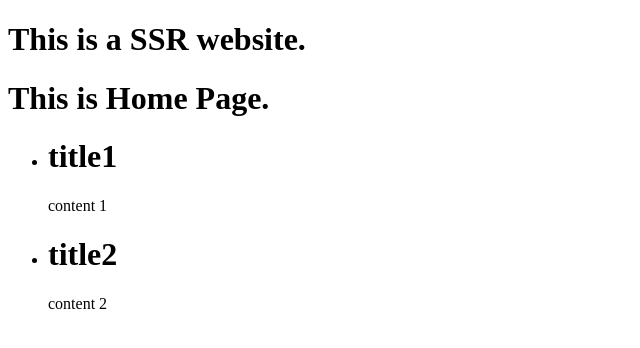
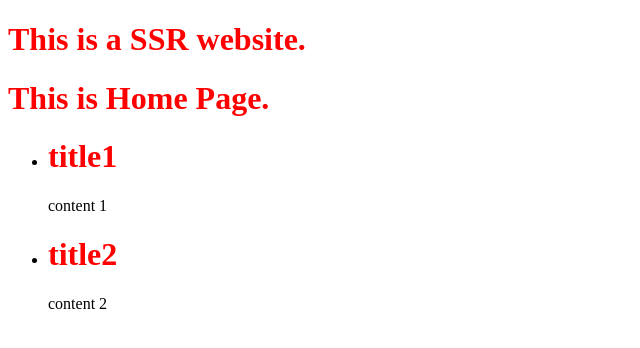
Before and after one commit to ilove028/egg-vue-ssr, a Vue app: page / in a window 1280 px wide. Shown: the top 348 px of the page, without its empty margins (0-640 px from the left). Built offline with nearby package versions, Linux system fonts and the light colour scheme; the HTML template or start-up script is replaced by a standard one.

Commit message:
样式引入

```diff
--- a/app/middleware/ssr.js
+++ b/app/middleware/ssr.js
@@ -1,5 +1,4 @@
 const path = require('path');
-const Vue = require('vue');
 const fs = require('fs');
 
 module.exports = (options = {}) => {
@@ -19,7 +18,6 @@ module.exports = (options = {}) => {
     try {
       ctx.body = await render.renderToString(Object.assign(ctx, { title: '测试标题', meta: '<meta charset="utf-8">' }));
     } catch (e) {
-      console.error(e);
       await next();
     }
   };
--- a/client/entry-server.js
+++ b/client/entry-server.js
@@ -4,7 +4,6 @@ export default context => {
   return new Promise((resolve, reject) => {
     const { app, router } = createApp(context);
     // 设置服务器端 router 的位置
-    console.info(`URL: ${JSON.stringify(context)}`);
     router.push(context.url);
     // 等到 router 将可能的异步组件和钩子函数解析完
     router.onReady(() => {
--- a/client/page/Home.vue
+++ b/client/page/Home.vue
@@ -18,3 +18,8 @@
     }
   }
 </script>
+<style>
+  h1 {
+    color: red;
+  }
+</style>
--- a/package.json
+++ b/package.json
@@ -36,6 +36,7 @@
     "babel-eslint": "^8.2.6",
     "babel-loader": "^7.1.5",
     "cross-env": "^5.2.0",
+    "css-loader": "^1.0.0",
     "egg-bin": "^4.8.1",
     "eslint": "^5.2.0",
     "eslint-plugin-vue": "^4.7.1",
```
Also changed, not shown: 2 other files (tests, documents, lock files or other folders).
